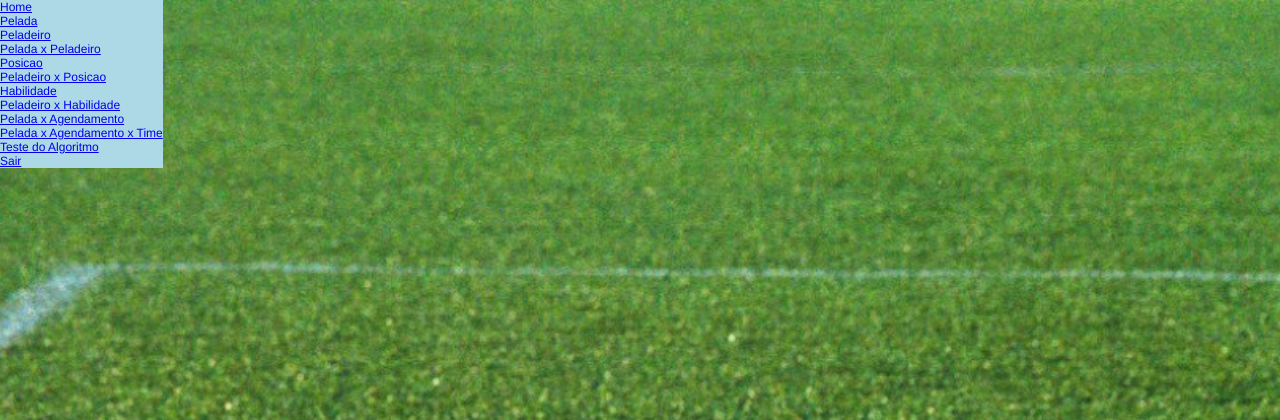
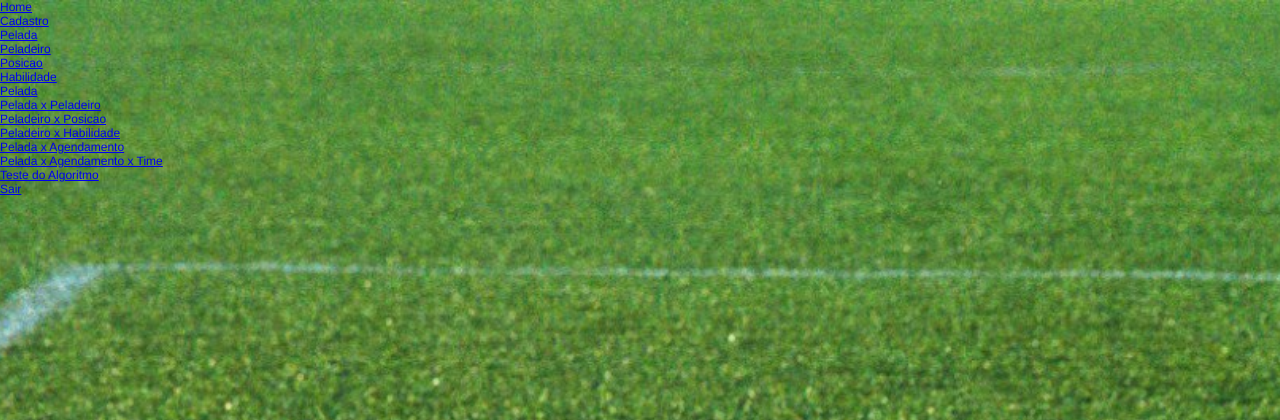
Before and after one commit to eduardocsimoes/PSManager, a PHP site: page /psmanager/home.php in a window 1280 px wide. Shown: the top 420 px of the page. Run offline with PHP 8.4, Linux system fonts and the light colour scheme; the visitor is signed in with stand-in values (Sample User, id 1); some libraries are stand-ins or nearby versions.

Commit message:
Merge origin/master
Conflicts:
	index.php

```diff
--- a/css/style.css
+++ b/css/style.css
@@ -8,7 +8,11 @@ body{
     background:url(../img/campo1.jpg) no-repeat center center fixed;
     -webkit-background-size:cover;-moz-background-size:cover;-o-background-size:cover;background-size:cover;}
 
-.menu-principal{position:relative; float: left; display:inline; text-decoration: none;background: lightblue;}
+//#103a04
+
+/*Configurações Padrões*/
+.menu-principal{position: relative;}
+
 
 /*MENSAGENS DO SISTEM*/
 .trigger{padding: 15px 15px 15px 40px; background: #eee; font-size: 14px; margin: 5px 0px 0px 0px; position: absolute;}
--- a/inc/nav.php
+++ b/inc/nav.php
@@ -1,15 +1,23 @@
         <nav class="menu-principal">
-            <ul>
+            <ul class="menu clearfix">
                 <li><a href="home.php">Home</a></li>
+                <li><a href="#">Cadastro</a>
+                    <ul class="submenu-1 clearfix">
                         <li><a href="pelada.php">Pelada</a></li>
                         <li><a href="peladeiro.php">Peladeiro</a></li>
+                        <li><a href="posicao.php">Posicao</a></li>
+                        <li><a href="habilidade.php">Habilidade</a></li>
+                    </ul>
+                </li>
+                <li><a href="#">Pelada</a>
+                    <ul class="submenu-1 clearfix">
                         <li><a href="peladapeladeiro.php">Pelada x Peladeiro</a></li>
-                <li><a href="posicao.php">Posicao</a></li>
                         <li><a href="peladeiroposicao.php">Peladeiro x Posicao</a></li>
-                <li><a href="habilidade.php">Habilidade</a></li>
                         <li><a href="peladeirohabilidade.php">Peladeiro x Habilidade</a></li>
                         <li><a href="peladaagendamento.php">Pelada x Agendamento</a></li>
                         <li><a href="peladaagendamentotime.php">Pelada x Agendamento x Time</a></li>
+                    </ul>
+                </li>
                 <li><a href="testealgoritmo.php">Teste do Algoritmo</a></li>
                 <li><a href="sair.php">Sair</a></li>
             </ul>
--- a/testealgoritmo.php
+++ b/testealgoritmo.php
@@ -3,6 +3,10 @@ require('Classes/Config.inc.php');
 ?>
 
 <html>
+    <?php
+        require('inc/head.php')
+    ?>
+
     <body>
         <?php
             require('inc/nav.php');
```
Lines whose indentation alone changed are shown as unchanged.
